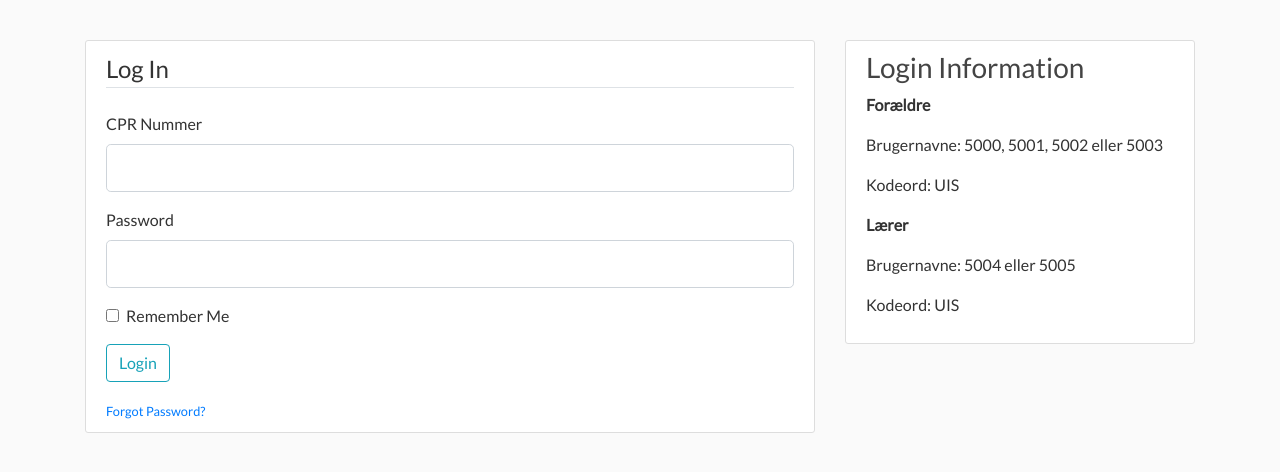
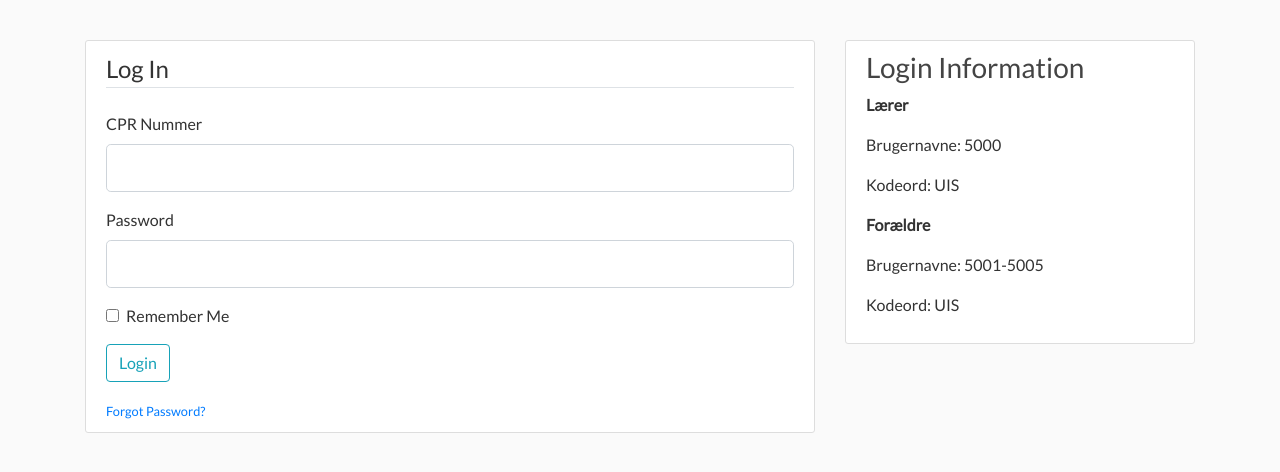
Before and after one commit to mikklf/UISAulaPrototype, a Flask app: page /login in a window 1280 px wide. Shown: the part 80-552 px from the top of the page. Run offline with Flask 2, Linux system fonts and the light colour scheme; some libraries are stand-ins or nearby versions.

Commit message:
Ændre dummy data
Så den kun indeholder forældre og lærer, da elever ikke er relevant for prototypen.

```diff
--- a/aula/schema_ins.sql
+++ b/aula/schema_ins.sql
@@ -3,10 +3,10 @@ TRUNCATE users, groups, threads, messages, posts, users_in_groups;
 INSERT INTO public.users(cpr_num, first_name, last_name, password, role) VALUES
     (5000, 'Gordon', 'Freeman', '$2b$12$KFkp1IEMGT4QrWwjPGhE3ejOv6Z3pYhx/S4qOoFbanR2sMiZqgeJO', 'teacher'),
     (5001, 'Rachel', 'Green', '$2b$12$KFkp1IEMGT4QrWwjPGhE3ejOv6Z3pYhx/S4qOoFbanR2sMiZqgeJO', 'parent'),
-    (5002,'Joey', 'Trib', '$2b$12$KFkp1IEMGT4QrWwjPGhE3ejOv6Z3pYhx/S4qOoFbanR2sMiZqgeJO', 'student'),
-    (5003,'Chandler', 'Bing', '$2b$12$KFkp1IEMGT4QrWwjPGhE3ejOv6Z3pYhx/S4qOoFbanR2sMiZqgeJO', 'student'),
+    (5002,'Joey', 'Trib', '$2b$12$KFkp1IEMGT4QrWwjPGhE3ejOv6Z3pYhx/S4qOoFbanR2sMiZqgeJO', 'parent'),
+    (5003,'Chandler', 'Bing', '$2b$12$KFkp1IEMGT4QrWwjPGhE3ejOv6Z3pYhx/S4qOoFbanR2sMiZqgeJO', 'parent'),
     (5004,'Phoebe', 'Buffay', '$2b$12$KFkp1IEMGT4QrWwjPGhE3ejOv6Z3pYhx/S4qOoFbanR2sMiZqgeJO', 'parent'),
-    (5005,'Ross', 'Geller', '$2b$12$KFkp1IEMGT4QrWwjPGhE3ejOv6Z3pYhx/S4qOoFbanR2sMiZqgeJO', 'student');
+    (5005,'Ross', 'Geller', '$2b$12$KFkp1IEMGT4QrWwjPGhE3ejOv6Z3pYhx/S4qOoFbanR2sMiZqgeJO', 'parent');
 
 INSERT INTO public.groups(group_id, name, mandatory) VALUES
     (1000, 'fodbold', TRUE),
--- a/aula/templates/login.html
+++ b/aula/templates/login.html
@@ -49,11 +49,11 @@
 
 {% block sidebar %}
 <h3>Login Information</h3>
+<p style="font-weight:bold">Lærer</p>
+<p> Brugernavne: 5000</p>
+<p> Kodeord: UIS</p>
 <p style="font-weight:bold">Forældre</p>
-<p> Brugernavne: 5000, 5001, 5002 eller 5003</p>
-<p> Kodeord: UIS</p>
-<p style="font-weight:bold">Lærer</p>
-<p> Brugernavne: 5004 eller 5005</p>
+<p> Brugernavne: 5001-5005</p>
 <p> Kodeord: UIS</p>
 
 {% endblock sidebar %}
```
